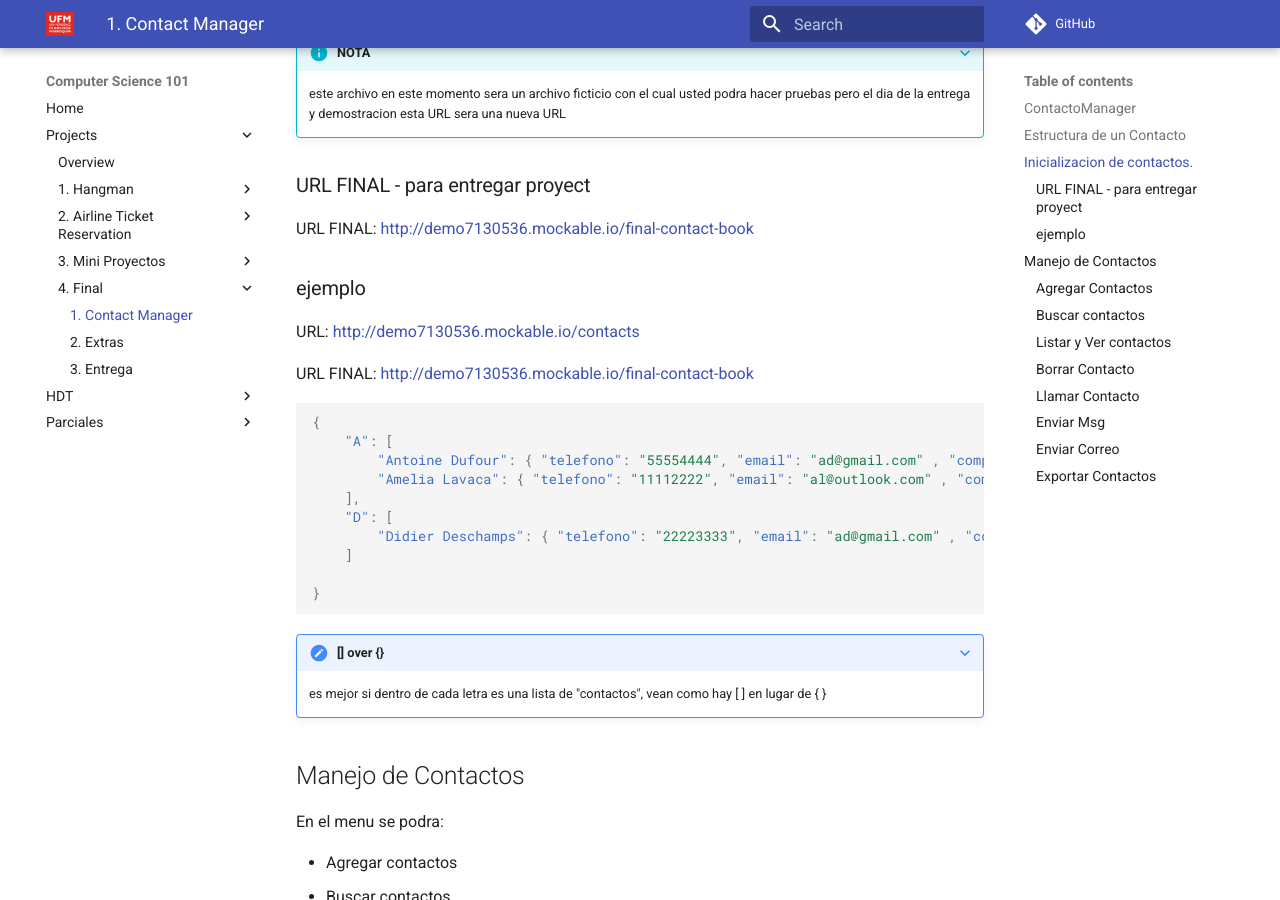
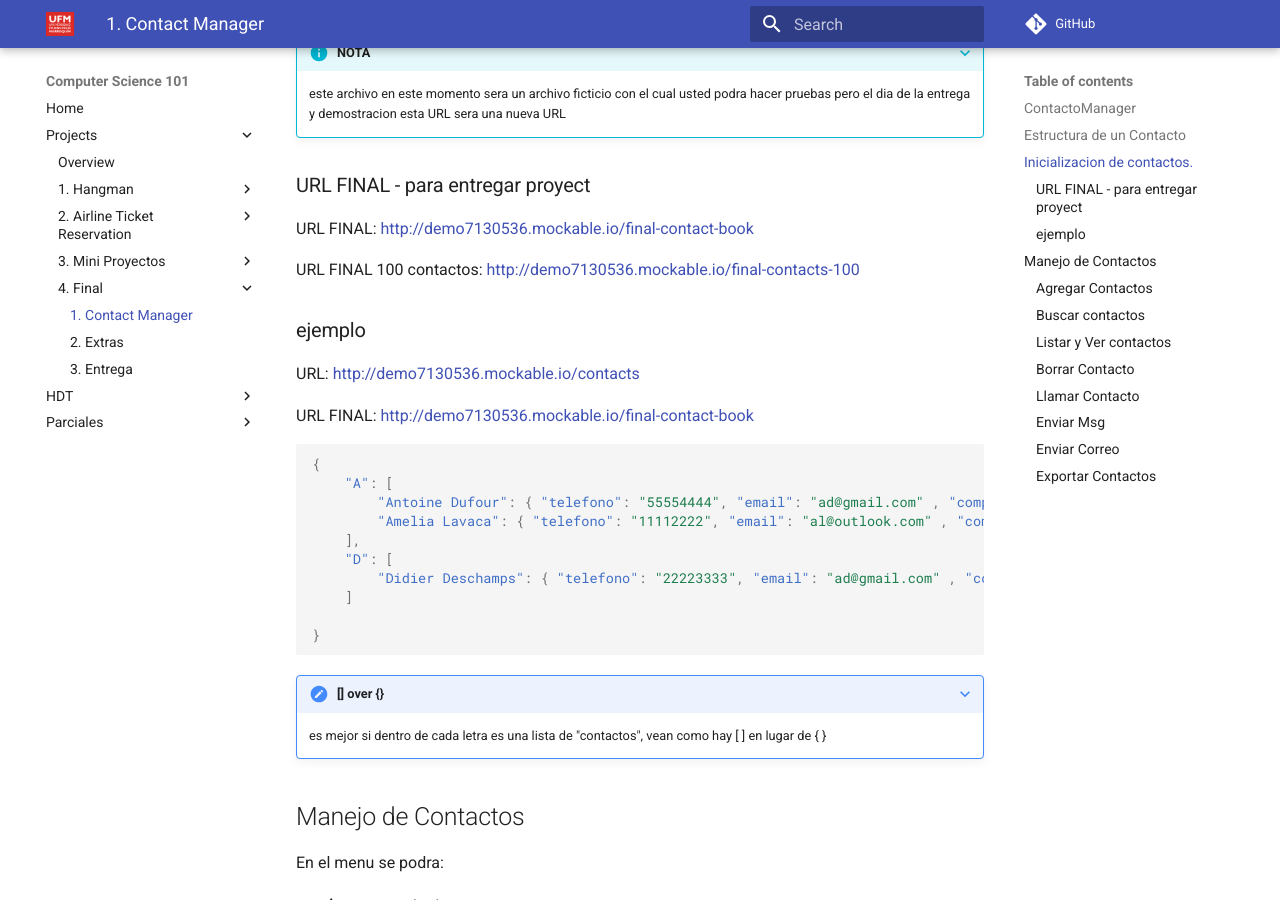
Before and after one commit to cs-ufm/cs101-2020, an MkDocs documentation site: the page built from docs/projects/final/index.md, in a window 1280 px wide and 900 px high, scrolled down 903 px. Built offline with MkDocs 1.6.1 and Material for MkDocs 9.7.7, drawn with Linux system fonts in a browser that asks for light colours; comment, search, counter and statistics services are not loaded.

Commit message:
auto deploy

```diff
--- a/docs/projects/final/index.md
+++ b/docs/projects/final/index.md
@@ -40,6 +40,7 @@ Todos los grupos partiran de un libro de contactos base que se le dara en una UR
 
 URL FINAL: http://demo7130536.mockable.io/final-contact-book
 
+URL FINAL 100 contactos: http://demo7130536.mockable.io/final-contacts-100
 
 ### ejemplo
 URL: http://demo7130536.mockable.io/contacts
```
Also changed, not shown: 1 other file.
